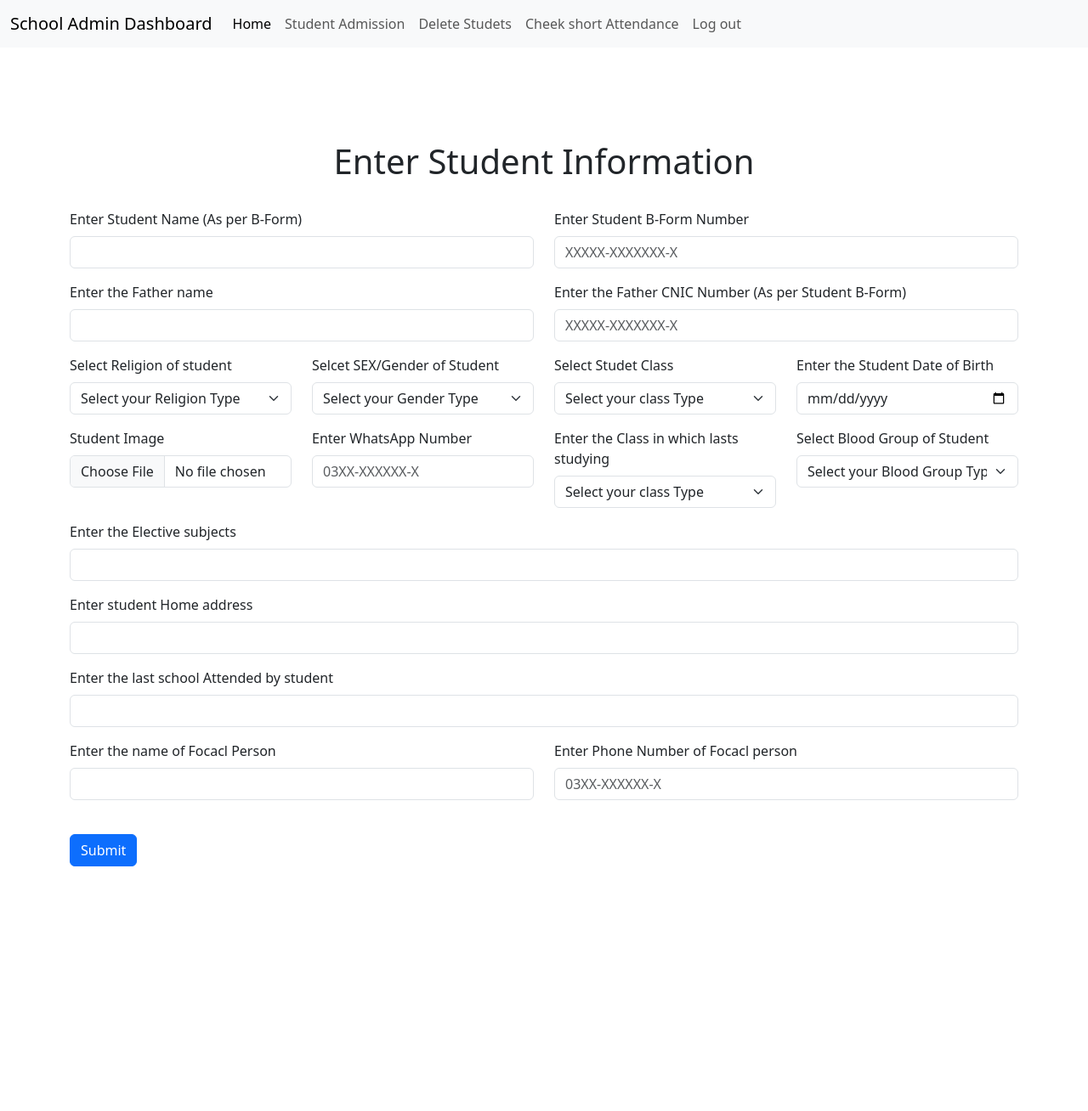
After one commit to AbdulBaseer7896/E-schooly, a Flask app: template templates/school_admin_URLs/student_admission.html in a window 1280 px wide. The commit adds this page. Shown: the top 1308 px of the page at 85% size. Run offline with Flask 3, Linux system fonts and the light colour scheme; the template is opened without the code that fills it, so the values that code supplies are empty; a user stored in the database is signed in; some libraries are stand-ins or nearby versions.

Commit message:
Till now: forget password, and school admin is able of stored new student information.

```diff
--- a/controller/user_controller.py
+++ b/controller/user_controller.py
@@ -73,9 +73,28 @@ def login():
                 return redirect(url_for('staff_dashboard'))
         else:
             print("NO match")
-            return render_template("index.html")
+            return render_template("login.html")
     return render_template('login.html')
 
+
+@app.route("/forget_password", methods=["GET", "POST"])
+def forget_password():
+        if request.method == "GET":
+        # if the request is a GET request, render the login form
+        # flash("Welcome to the website!", "success")
+            return render_template("Forget_password.html")
+        elif request.method == 'POST':
+            username = request.form['email_login']
+            password = request.form['password_login']
+            user_type = request.form['login-val']
+            data = request.form.to_dict()
+
+            if obj.forget_password(data):
+                return render_template('login.html')
+            else:
+                print("You email or user type is wrong")
+                return render_template('forget_password.html')
+        return render_template('login.html')
 
 # # create a dashboard route and view function for student
 @login_manager.user_loader
--- a/static/css/style-1.css
+++ b/static/css/style-1.css
@@ -1,4 +1,4 @@
 
 body {
         padding-top: 70px; /* adjust this value as needed */
-    }
+ }
--- a/templates/login.html
+++ b/templates/login.html
@@ -36,6 +36,8 @@ IQRA EDUCATION SYSTEM | Log In
         <input type="submit" class="btn btn-primary"></input>
 
         <br>
+        <br><br>
+        <a href="{{ url_for('forget_password') }}">Forget Password</a>
     </form>
     </div>
     <br>
--- a/templates/school_admin_URLs/school_admin_dashboard.html
+++ b/templates/school_admin_URLs/school_admin_dashboard.html
@@ -1,4 +1,4 @@
-{% extends 'teacher_admin_URLs/teacher_admin_temp.html' %}
+{% extends 'school_admin_URLs/school_admin_temp.html' %}
 
 
 {% block title %}
--- a/templates/school_admin_URLs/school_admin_temp.html
+++ b/templates/school_admin_URLs/school_admin_temp.html
@@ -8,8 +8,15 @@
 
         {% endblock title %}</title>
         <link rel="stylesheet" href="..static/css/style-1.css">
+        <link rel="stylesheet" href="{{ url_for('static', filename='css/style-1-school-admin-student-adminssion.css') }}">
+
     <link href="https://cdn.jsdelivr.net/npm/bootstrap@5.3.0-alpha3/dist/css/bootstrap.min.css" rel="stylesheet"
         integrity="sha384-KK94CHFLLe+nY2dmCWGMq91rCGa5gtU4mk92HdvYe+M/SXH301p5ILy+dN9+nJOZ" crossorigin="anonymous">
+
+<!-- This answer is not useful
+Please try this code, -->
+    <script src="https://cdnjs.cloudflare.com/ajax/libs/jquery/3.1.1/jquery.min.js"></script>
+    <script src="https://s3-us-west-2.amazonaws.com/s.cdpn.io/3/jquery.inputmask.bundle.js"></script>
 </head>
 
 <body>
@@ -24,7 +31,7 @@
                 <div class="collapse navbar-collapse" id="navbarNavAltMarkup">
                     <div class="navbar-nav">
                         <a class="nav-link active" aria-current="page" href="{{ url_for('hello_world') }}">Home</a>
-                        <a class="nav-link" href="#">Add students</a>
+                        <a class="nav-link" href="{{ url_for('student_admission') }}">Student Admission</a>
                         <a class="nav-link" href="#">Delete Studets</a>
                         <a class="nav-link" href="#">Cheek short Attendance</a>
                         <a class="nav-link" href="{{ url_for('logout') }}">Log out</a>
@@ -36,6 +43,9 @@
     {% block mainbody %}
 
     {% endblock mainbody %}
+
+
+
 </div>
     <script src="https://cdn.jsdelivr.net/npm/bootstrap@5.3.0-alpha3/dist/js/bootstrap.bundle.min.js"
         integrity="sha384-ENjdO4Dr2bkBIFxQpeoTz1HIcje39Wm4jDKdf19U8gI4ddQ3GYNS7NTKfAdVQSZe"
--- /dev/null
+++ b/templates/school_admin_URLs/student_admission.html
@@ -0,0 +1,286 @@
+{% extends 'school_admin_URLs/school_admin_temp.html' %}
+
+
+{% block title %}
+school Admin | Student Admission
+{% endblock title %}
+
+{% block mainbody %}
+
+<div class=" container big-font">
+    <form action="{{ url_for('student_admission') }}" method="post">
+        <br>
+        <h1 style="text-align: center;">Enter Student Information</h1>
+        <br>
+
+
+        <!-- Name of student -->
+        <div class="row">
+            <div class="col-md-6">
+                <div class="mb-3">
+                    <label for="student_name" class="form-label">Enter Student Name (As per B-Form)</label>
+                    <input name="student_name" type="text" class="form-control" id="student_name"
+                        aria-describedby="student_name">
+                </div>
+            </div>
+            <div class="col-md-6">
+
+
+                <!-- Form B number of student -->
+                <div class="mb-3">
+                    <label for="B_form_number" class="form-label">Enter Student B-Form Number</label>
+                    <input name="B_form_number" class="form-control" id="B_form_number" aria-describedby="B_form_number"
+                        type="text" maxlength="13" data-inputmask="'mask': '99999-9999999-9'"
+                        placeholder="XXXXX-XXXXXXX-X" >
+                </div>
+
+            </div>
+        </div>
+
+        <!-- Father name of student -->
+
+        <div class="row">
+            <div class="col-md-6">
+                <div class="mb-3">
+                    <label for="father_name" class="form-label">Enter the Father name</label>
+                    <input name="father_name" type="text" class="form-control" id="father_name"
+                        aria-describedby="father_name">
+                </div>
+            </div>
+            <div class="col-md-6">
+                <!-- CNIC numebr of fatber -->
+                <div class="mb-3">
+                    <label for="father_cinc" class="form-label">Enter the Father CNIC Number (As per Student
+                        B-Form)</label>
+                    <input name="father_cinc" type="text" class="form-control" id="father_cinc"
+                        aria-describedby="father_cinc" maxlength="13" data-inputmask="'mask': '99999-9999999-9'"
+                        placeholder="XXXXX-XXXXXXX-X" >
+                </div>
+
+            </div>
+        </div>
+
+        <!-- Religion of student -->
+
+        <div class="row">
+            <div class="col-md-3">
+                <div class="mb-3">
+                    <label for="student_religion" class="form-label">Select Religion of student</label>
+                    <!-- <input name="student_religion" type="email" class="form-control" id="student_religion" aria-describedby="student_religion"> -->
+                    <div>
+                        <select name="student_religion" id="usertypes" class="form-select"
+                            aria-label="Default select example">
+                            <option selected> Select your Religion Type </option>
+                            <option value='Muslim' name="student_religion">Muslim</option>
+                            <option value='Christian' name="">Christian</option>
+                            <option value='Other' name="">Other</option>
+                        </select>
+                    </div>
+                </div>
+
+            </div>
+            <div class="col-md-3">
+
+                <!-- Sex / Gender of student -->
+                <div class="mb-3">
+                    <label for="student_gender" class="form-label">Selcet SEX/Gender of Student</label>
+                    <!-- <input name="student_gender" type="email" class="form-control" id="student_gender" aria-describedby="student_gender"> -->
+                    <div>
+                        <select name="student_gender" id="usertypes" class="form-select"
+                            aria-label="Default select example">
+                            <option selected> Select your Gender Type </option>
+                            <option value='Male' name="student_gender">Male</option>
+                            <option value='Female' name="student_gender">Female</option>
+                            <option value='Other' name="student_gender">Other</option>
+                        </select>
+                    </div>
+                </div>
+
+
+            </div>
+            <div class="col-md-3">
+
+
+
+                <!-- CLass Of student -->
+                <div class="mb-3">
+                    <label for="student_class" class="form-label">Select Studet Class</label>
+                    <!-- <input name="student_class" type="email" class="form-control" id="student_class" aria-describedby="student_class"> -->
+                    <select name="student_class" id="student_class" class="form-select"
+                        aria-label="Default select example">
+                        <option selected> Select your class Type </option>
+                        <option value='pg' name="student_class">Play Group</option>
+                        <option value='perp' name="student_class">Class Prep</option>
+                        <option value='kg' name="student_class">Class KG</option>
+                        <option value='1' name="student_class">Class 1</option>
+                        <option value='2' name="student_class">Class 2</option>
+                        <option value='3' name="student_class">Class 3</option>
+                        <option value='4' name="student_class">Class 4</option>
+                        <option value='5' name="student_class">Class 5</option>
+                        <option value='6' name="student_class">Class 6</option>
+                        <option value='7' name="student_class">Class 7</option>
+                        <option value='8' name="student_class">Class 8</option>
+                        <option value='9' name="student_class">Class 9</option>
+                        <option value='10' name="student_class">Class 10</option>
+                        <option value='11' name="student_class">Class 11</option>
+                        <option value='12' name="student_class">Class 12</option>
+                    </select>
+
+                </div>
+
+
+            </div>
+            <div class="col-md-3">
+
+                <!-- Date of Birth of student -->
+                <div class="mb-3">
+                    <label for="student_dob" class="form-label">Enter the Student Date of Birth</label>
+                    <input name="student_dob" type="date" class="form-control" id="student_dob"
+                        aria-describedby="student_dob">
+                </div>
+
+
+            </div>
+        </div>
+
+
+
+
+        <!-- Student Picture -->
+        <div class="row">
+        <div class="col-md-3">
+            <div class="mb-3">
+                <label for="student_image" class="form-label">Student Image</label>
+                <input name="student_image" type="file" class="form-control" id="student_image"
+                    aria-describedby="student_image">
+            </div>
+        </div>
+
+        <!-- WhatsApp number of student -->
+            <div class="col-md-3">
+                <div class="mb-3">
+                    <label for="whatsApp_number" class="form-label">Enter WhatsApp Number</label>
+                    <input name="whatsApp_number" class="form-control" id="whatsApp_number"
+                        aria-describedby="whatsApp_number" type="text" maxlength="11"
+                        data-inputmask="'mask': '0300-000000-0'" placeholder="03XX-XXXXXX-X" required>
+                </div>
+
+            </div>
+            <div class="col-md-3">
+
+                <!-- class in which lasts studying -->
+                <div class="mb-3">
+                    <label for="last_school_class" class="form-label">Enter the Class in which lasts studying</label>
+                    <!-- <input name="last_school_class" type="email" class="form-control" id="last_school_class" aria-describedby="last_school_class"> -->
+                    <select name="last_school_class" id="last_school_class" class="form-select"
+                        aria-label="Default select example">
+                        <option selected> Select your class Type </option>
+                        <option value='pg' name="last_school_class">Play Group</option>
+                        <option value='perp' name="last_school_class">Class Prep</option>
+                        <option value='kg' name="last_school_class">Class KG</option>
+                        <option value='1' name="last_school_class">Class 1</option>
+                        <option value='2' name="last_school_class">Class 2</option>
+                        <option value='3' name="last_school_class">Class 3</option>
+                        <option value='4' name="last_school_class">Class 4</option>
+                        <option value='5' name="last_school_class">Class 5</option>
+                        <option value='6' name="last_school_class">Class 6</option>
+                        <option value='7' name="last_school_class">Class 7</option>
+                        <option value='8' name="last_school_class">Class 8</option>
+                        <option value='9' name="last_school_class">Class 9</option>
+                        <option value='10' name="last_school_class">Class 10</option>
+                        <option value='11' name="last_school_class">Class 11</option>
+                        <option value='12' name="last_school_class">Class 12</option>
+                    </select>
+                </div>
+
+
+                <!--    class in which now seeks admission
+        <div class="mb-3">
+            <label for="exampleInputEmail1" class="form-label">Email address</label>
+            <input name="email_login" type="email" class="form-control" id="exampleInputEmail1" aria-describedby="emailHelp">
+        </div> -->
+
+            </div>
+            <div class="col-md-3">
+
+                <!-- Blood Group -->
+                <div class="mb-3">
+                    <label for="student_blood" class="form-label">Select Blood Group of Student</label>
+                    <!-- <input name="student_blood" type="email" class="form-control" id="student_blood" aria-describedby="student_blood"> -->
+
+                    <select name="student_blood" id="student_blood" class="form-select"
+                        aria-label="Default select example">
+                        <option selected> Select your Blood Group Type </option>
+                        <option value='A+' name="last_school_class">A RhD positive (A+)</option>
+                        <option value='A-' name="last_school_class">A RhD negative (A-)</option>
+                        <option value='B+' name="last_school_class">B RhD positive (B+)</option>
+                        <option value='B-' name="last_school_class">B RhD negative (B-)</option>
+                        <option value='O+' name="last_school_class">O RhD positive (O+)</option>
+                        <option value='O-' name="last_school_class">O RhD negative (O-)</option>
+                        <option value='AB+' name="last_school_class">AB RhD positive (AB+)</option>
+                        <option value='AB-' name="last_school_class">AB RhD negative (AB-)</option>
+                        <option value='None' name="last_school_class">Not conformed</option>
+                    </select>
+
+                </div>
+
+            </div>
+        </div>
+
+        <!-- Elective subjects -->
+        <div class="mb-3">
+            <label for="Elective_subject" class="form-label">Enter the Elective subjects</label>
+            <input name="Elective_subject" type="text" class="form-control" id="Elective_subject"
+                aria-describedby="Elective_subject">
+        </div>
+
+        <!-- Address of student  -->
+        <div class="mb-3">
+            <label for="student_address" class="form-label">Enter student Home address</label>
+            <input name="student_address" type="text" class="form-control" id="student_address"
+                aria-describedby="student_address">
+        </div>
+
+        <!-- Last school attended -->
+        <div class="mb-3">
+            <label for="last_school" class="form-label">Enter the last school Attended by student</label>
+            <input name="last_school" type="text" class="form-control" id="last_school" aria-describedby="last_school">
+        </div>
+
+
+        <!-- Focacl Persons -->
+
+        <div class="row">
+            <div class="col-md-6">
+
+                <div class="mb-3">
+                    <label for="focacl_person" class="form-label">Enter the name of Focacl Person</label>
+                    <input name="focacl_person" type="text" class="form-control" id="focacl_person"
+                        aria-describedby="focacl_person">
+                </div>
+
+                <!-- Focacl person number -->
+            </div>
+            <div class="col-md-6">
+                <div class="mb-3">
+                    <label for="focacl_person_number" class="form-label">Enter Phone Number of Focacl person</label>
+                    <input name="focacl_person_number" class="form-control" id="focacl_person_number"
+                        aria-describedby="focacl_person_number" type="text" maxlength="11"
+                        data-inputmask="'mask': '0300-000000-0'" placeholder="03XX-XXXXXX-X" required>
+                </div>
+
+            </div>
+        </div>
+
+
+        <br>
+        <input type="submit" class="btn btn-primary"></input>
+
+        <br>
+        <br><br>
+        <!-- <a href="{{ url_for('forget_password') }}">Forget Password</a> -->
+    </form>
+</div>
+<br>
+<br><br><br><br><br><br><br><br><br><br><br><br><br><br><br><br><br><br><br><br><br><br><br><br>
+{% endblock mainbody %}
```
Also changed, not shown: controller/school_admin_controls.py (added, +35 -0 lines), model/school_admin_model.py (added, +31 -0 lines), model/user_model.py (+14 -0 lines), templates/forget_password.html (added, +72 -0 lines), static/css/style-1-school-admin-student-adminssion.css (added).
